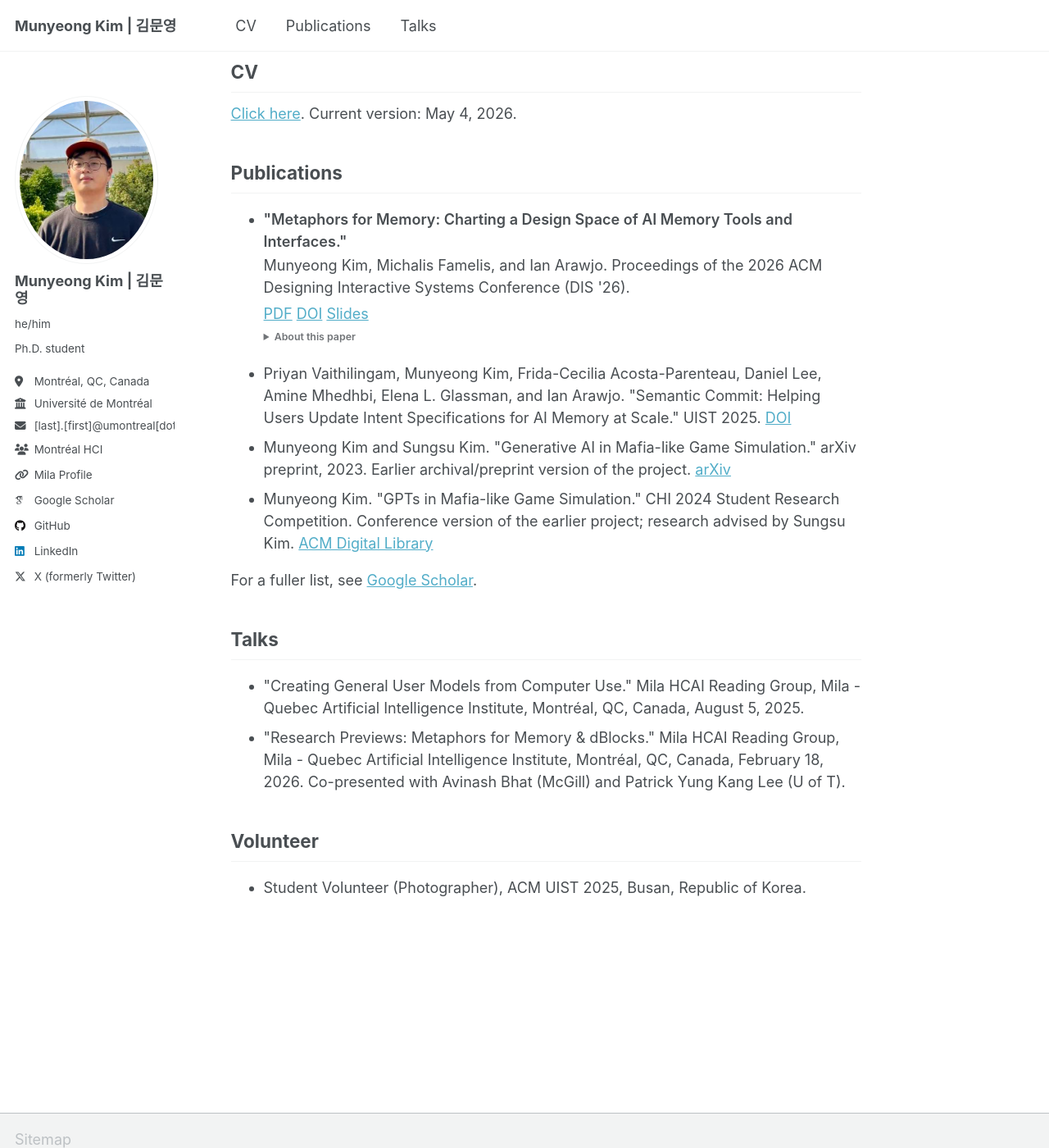
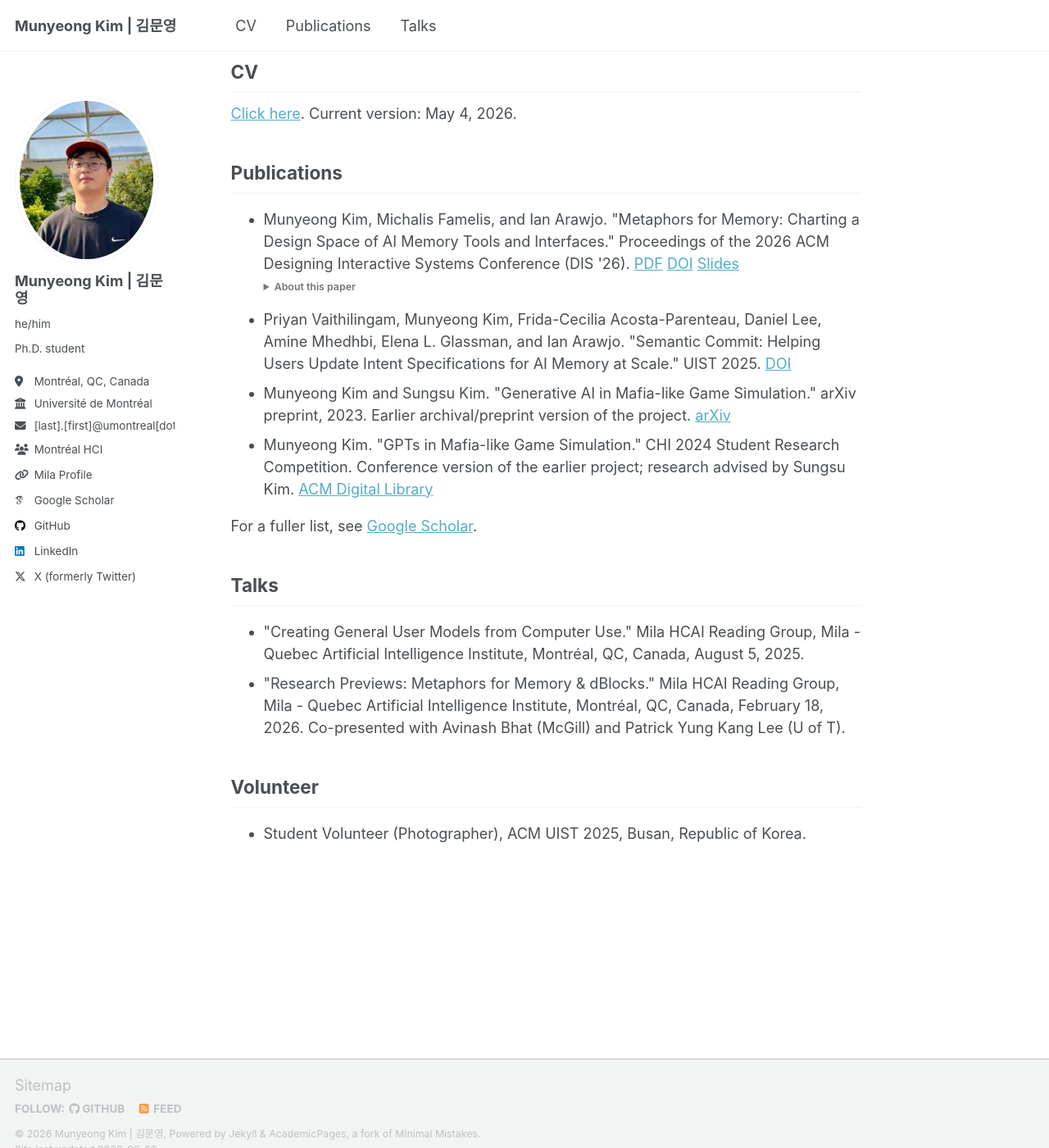
Before and after one commit to MunyeongKim/munyeongkim.github.io, a Jekyll site: the page built from _pages/about.md, in a window 1280 px wide and 1400 px high, scrolled down 521 px. Shown: the whole window at 82% size. Built offline with Jekyll 4.4.1, drawn with Linux system fonts in a browser that asks for light colours; some web fonts are replaced; a script that is not in the unit is left out.

Commit message:
Align featured publication formatting

```diff
--- a/_pages/about.md
+++ b/_pages/about.md
@@ -29,14 +29,7 @@ Find Me
 <section id="publications">
   <h2>Publications</h2>
   <ul>
-    <li class="publication-item publication-item--featured">
-      <span class="pub-title">"Metaphors for Memory: Charting a Design Space of AI Memory Tools and Interfaces."</span>
-      <span class="pub-citation">Munyeong Kim, Michalis Famelis, and Ian Arawjo. Proceedings of the 2026 ACM Designing Interactive Systems Conference (DIS '26).</span>
-      <div class="pub-actions" aria-label="Links for Metaphors for Memory">
-        <a href="/files/dis26-163-metaphors-for-memory.pdf">PDF</a>
-        <a href="https://doi.org/10.1145/3800645.3812979">DOI</a>
-        <a href="/files/dis26-metaphors-for-memory-slides.pdf">Slides</a>
-      </div>
+    <li>Munyeong Kim, Michalis Famelis, and Ian Arawjo. "Metaphors for Memory: Charting a Design Space of AI Memory Tools and Interfaces." Proceedings of the 2026 ACM Designing Interactive Systems Conference (DIS '26). <a href="/files/dis26-163-metaphors-for-memory.pdf">PDF</a> <a href="https://doi.org/10.1145/3800645.3812979">DOI</a> <a href="/files/dis26-metaphors-for-memory-slides.pdf">Slides</a>
       <details class="pub-note">
         <summary>About this paper</summary>
         <p>This paper is for people thinking about how "memory" should actually work in interactive LLM-based agents and systems. We surveyed current AI memory tools and interfaces, then used metaphors to think through design possibilities that are not yet common in today's systems. I hope it is useful for builders designing memory-related interactions, and for researchers looking for open questions in AI memory from a human-AI interaction perspective. We looked across a broad range of industry systems and academic prototypes, trying to capture what they have in common, where their current designs could be extended, and what questions are worth carrying forward.</p>
--- a/_sass/layout/_publications.scss
+++ b/_sass/layout/_publications.scss
@@ -1,24 +1,6 @@
 /* ==========================================================================
    PUBLICATIONS
    ========================================================================== */
-
-.publication-item--featured {
-  margin-bottom: 1.15em;
-}
-
-.pub-title {
-  display: block;
-  font-weight: 600;
-}
-
-.pub-citation {
-  display: block;
-  margin-top: 0.15em;
-}
-
-.pub-actions {
-  margin: 0.25rem 0 0.35rem;
-}
 
 .pub-note {
   margin: 0.35rem 0 0.9rem;
```
